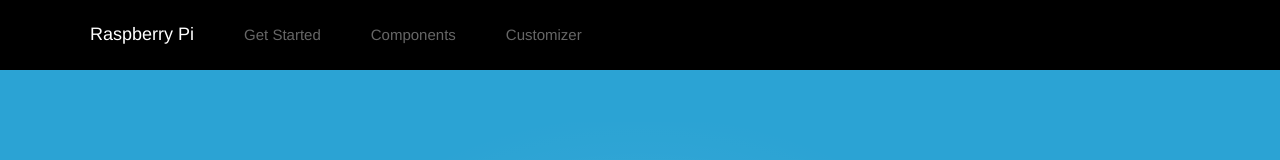
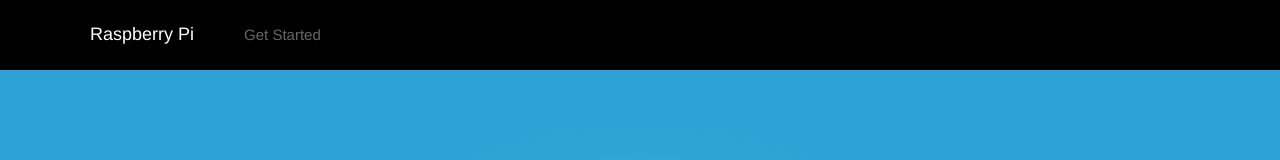
Before and after one commit to libook/proxy, a plain HTML site: page index.html in a window 1280 px wide. Shown: the top 160 px of the page. Drawn offline with Linux system fonts and the light colour scheme; files whose address does not match are found by name; a web font is replaced by a local one.

Commit message:
small change

```diff
--- a/index.html
+++ b/index.html
@@ -18,8 +18,6 @@
 				<a class="uk-navbar-brand uk-hidden-small" href="/">Raspberry Pi</a>
 				<ul class="uk-navbar-nav uk-hidden-small">
 					<li><a href="http://blog.lsong.org/2013/07/getting-started-with-raspberry-pi/">Get Started</a></li>
-					<li><a href="">Components</a></li>
-					<li><a href="">Customizer</a></li>
 				</ul>
 				<a href="#tm-offcanvas" class="uk-navbar-toggle uk-visible-small" data-uk-offcanvas></a>
 				<div class="uk-navbar-brand uk-navbar-center uk-visible-small">Raspberry Pi</div>
```
